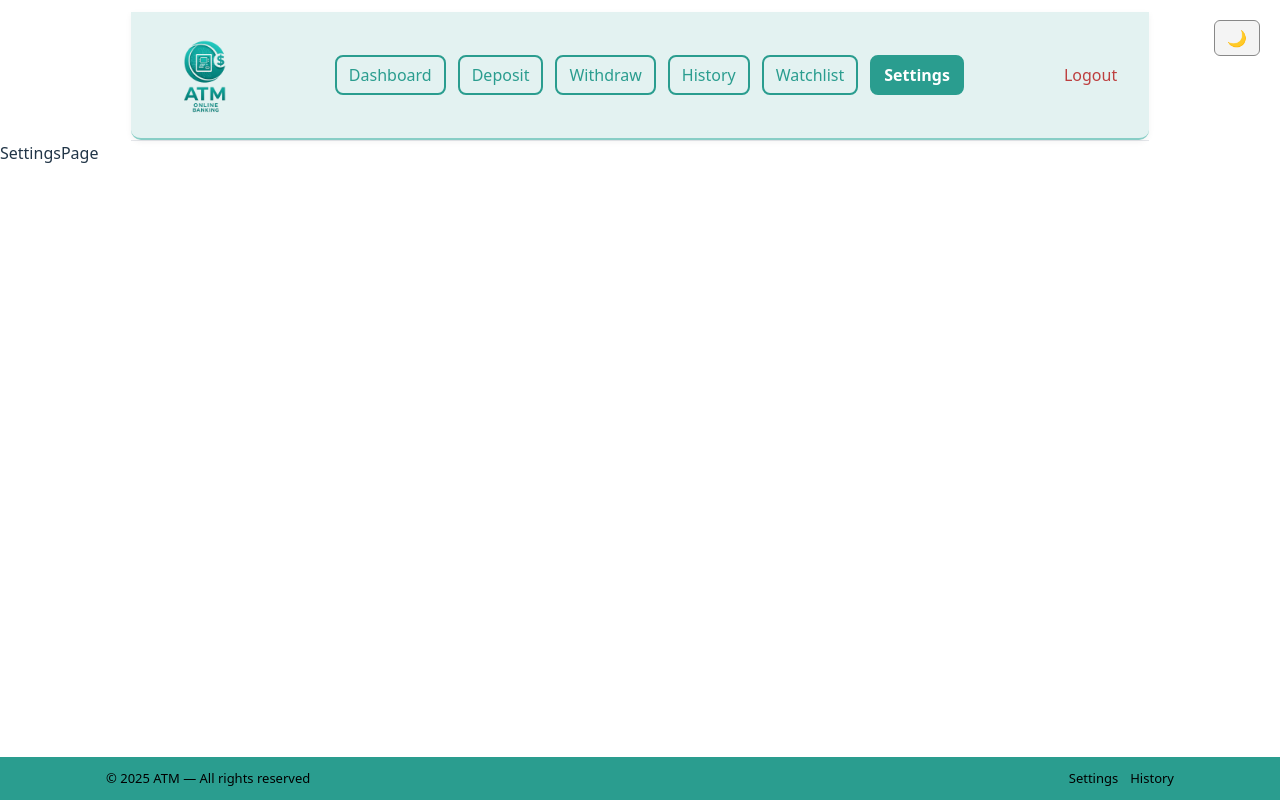
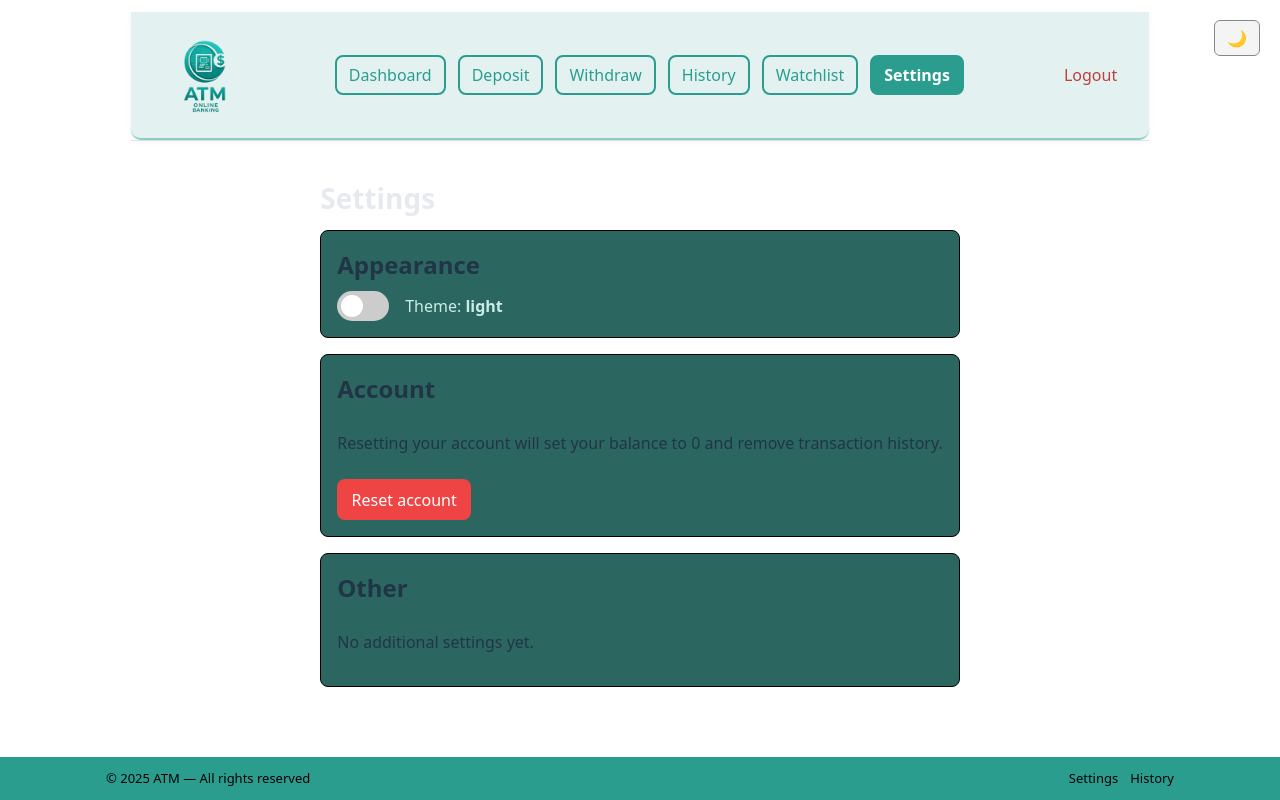
Before and after one commit to Code2Career-GSG/ATM-Project, a React (Vite) app: page /settings in a window 1280 px wide. Built offline with nearby package versions, Linux system fonts and the light colour scheme; a web font is replaced by a local one.

Commit message:
feat: update SettingsPage with account reset functionality and theme toggle

```diff
--- a/package.json
+++ b/package.json
@@ -11,8 +11,10 @@
   },
   "dependencies": {
     "@reduxjs/toolkit": "^2.10.1",
+    "prop-types": "^15.8.1",
     "react": "^19.1.1",
     "react-confetti": "^6.4.0",
+    "react-confirm-alert": "^3.0.6",
     "react-dom": "^19.1.1",
     "react-redux": "^9.2.0",
     "react-router-dom": "^7.9.5",
--- a/src/pages/SettingsPage.tsx
+++ b/src/pages/SettingsPage.tsx
@@ -1,3 +1,173 @@
-export const SettingsPage = () => {
-  return <div>SettingsPage</div>;
+import React from "react";
+import styled from "styled-components";
+import { useSettings } from "../hooks/useSettings";
+import { useDispatch } from "react-redux";
+import { clearUserData, setLogged } from "../store/store";
+import { useNavigate } from "react-router-dom";
+
+export const SettingsPage: React.FC = () => {
+  const { mode, toggleMode } = useSettings();
+  const dispatch = useDispatch();
+  const navigate = useNavigate();
+
+  const handleResetAccount = () => {
+    const ok = window.confirm(
+      "Reset account will clear your balance and transactions. This cannot be undone. Continue?"
+    );
+    if (!ok) return;
+
+    dispatch(clearUserData());
+    dispatch(setLogged(false));
+    try {
+      localStorage.removeItem("userData");
+    } catch (e) {
+      // ignore
+    }
+    navigate("/");
+  };
+
+  return (
+    <Container>
+      <Title>Settings</Title>
+
+      <Section>
+        <SectionHeading>Appearance</SectionHeading>
+        <Row>
+          <SwitchLabel>
+            <HiddenCheckbox
+              type="checkbox"
+              checked={mode === "dark"}
+              onChange={toggleMode}
+              aria-label="Toggle theme"
+            />
+            <Slider />
+          </SwitchLabel>
+          <Meta>
+            Theme: <strong>{mode}</strong>
+          </Meta>
+        </Row>
+      </Section>
+
+      <Section>
+        <SectionHeading>Account</SectionHeading>
+        <Row>
+          <p>
+            Resetting your account will set your balance to 0 and remove
+            transaction history.
+          </p>
+        </Row>
+        <Row>
+          <ResetButton onClick={handleResetAccount}>Reset account</ResetButton>
+        </Row>
+      </Section>
+
+      <Section>
+        <SectionHeading>Other</SectionHeading>
+        <Row>
+          <p>No additional settings yet.</p>
+        </Row>
+      </Section>
+    </Container>
+  );
 };
+
+/* Styled components */
+const Container = styled.div`
+  max-width: 900px;
+  margin: 0 auto;
+  padding: 1.5rem;
+`;
+
+const Title = styled.h1`
+  font-size: 28px;
+  margin-bottom: 1rem;
+  color: #e6e9ee;
+`;
+
+const Section = styled.section`
+  background: #2b6760ff;
+  border: 1px solid #000000ff;
+  padding: 1rem;
+  border-radius: 8px;
+  margin-bottom: 1rem;
+`;
+
+const SectionHeading = styled.h2`
+  margin: 0;
+`;
+
+const Row = styled.div`
+  display: flex;
+  align-items: center;
+  gap: 1rem;
+  margin-top: 0.5rem;
+
+  @media (max-width: 600px) {
+    flex-direction: column;
+    align-items: flex-start;
+  }
+`;
+
+const Meta = styled.div`
+  color: #caece8ff;
+`;
+
+const ResetButton = styled.button`
+  background: #ef4444;
+  color: white;
+  border: none;
+  padding: 0.6rem 0.9rem;
+  border-radius: 8px;
+  cursor: pointer;
+  transition: background 0.15s ease;
+
+  &:hover {
+    background: #dc2626;
+  }
+`;
+
+const SwitchLabel = styled.label`
+  position: relative;
+  display: inline-block;
+  width: 52px;
+  height: 30px;
+`;
+
+const HiddenCheckbox = styled.input`
+  opacity: 0;
+  width: 0;
+  height: 0;
+`;
+
+const Slider = styled.span`
+  position: absolute;
+  cursor: pointer;
+  top: 0;
+  left: 0;
+  right: 0;
+  bottom: 0;
+  background-color: #ccc;
+  transition: 0.2s;
+  border-radius: 30px;
+
+  &::before {
+    position: absolute;
+    content: "";
+    height: 22px;
+    width: 22px;
+    left: 4px;
+    bottom: 4px;
+    background-color: white;
+    transition: 0.2s;
+    border-radius: 50%;
+  }
+
+  /* When the associated input is checked, move the knob and change color */
+  ${HiddenCheckbox}:checked + & {
+    background-color: #2a9d8f;
+  }
+
+  ${HiddenCheckbox}:checked + &::before {
+    transform: translateX(22px);
+  }
+`;
```
Also changed, not shown: 1 other file (tests, documents, lock files or other folders).
